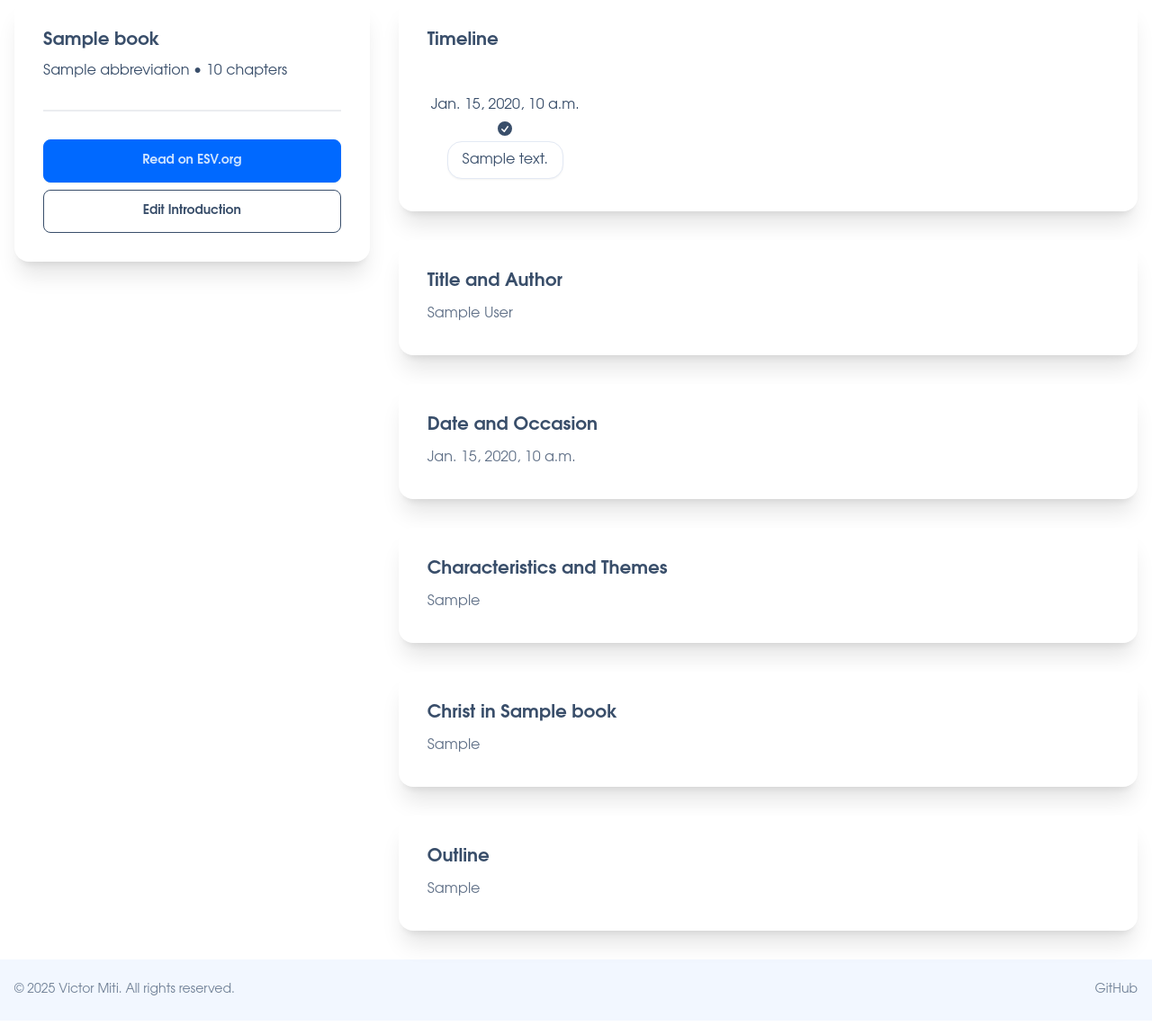
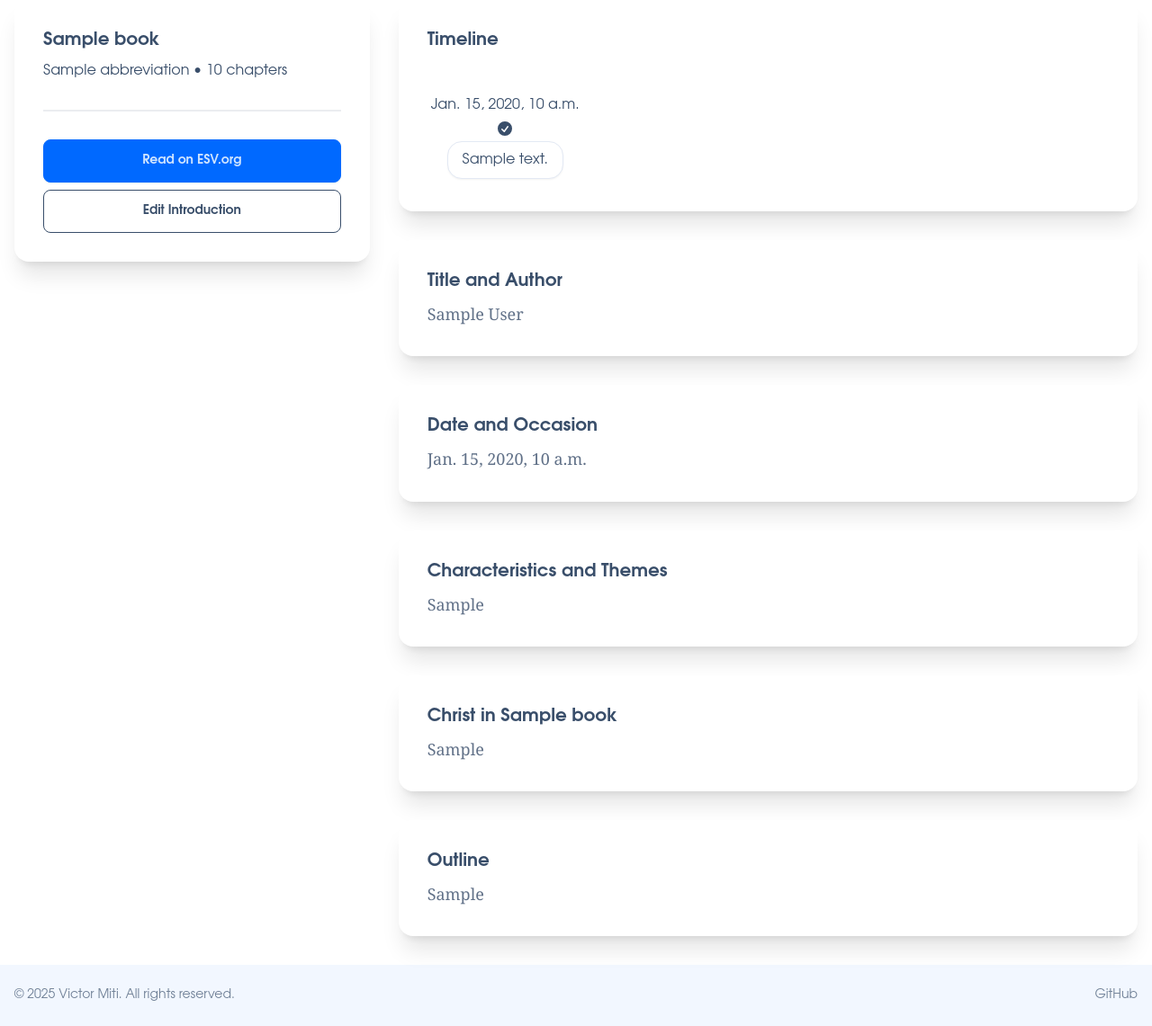
Before and after one commit to engineervix/milk2meat, a Django app: template milk2meat/bible/templates/bible/book_detail.html in a window 1280 px wide. Shown: the part 173-1314 px from the top of the page at 90% size. Run offline with Django 5.2, Linux system fonts and the light colour scheme; the template is opened without the code that fills it: most values are stand-ins (such as "Sample title", 1, 10 or a date in 2020); data that the repository does not hold is empty; style sheets or scripts are compiled from the project's sources; parts of the project's set-up code (start-up, migrations or seed data) failed here and were passed over; some libraries are stand-ins or nearby versions.

Commit message:
feat: use serif font for Book intros and Note content

```diff
--- a/milk2meat/bible/templates/bible/book_detail.html
+++ b/milk2meat/bible/templates/bible/book_detail.html
@@ -82,7 +82,7 @@
                         <div class="card bg-base-100 shadow-xl">
                             <div class="card-body">
                                 <h2 class="card-title text-xl">Title and Author</h2>
-                                <div class="prose max-w-none">{{ title_and_author_html }}</div>
+                                <div class="prose max-w-none content-serif">{{ title_and_author_html }}</div>
                             </div>
                         </div>
                     {% endif %}
@@ -90,7 +90,7 @@
                         <div class="card bg-base-100 shadow-xl">
                             <div class="card-body">
                                 <h2 class="card-title text-xl">Date and Occasion</h2>
-                                <div class="prose max-w-none">{{ date_and_occasion_html }}</div>
+                                <div class="prose max-w-none content-serif">{{ date_and_occasion_html }}</div>
                             </div>
                         </div>
                     {% endif %}
@@ -98,7 +98,7 @@
                         <div class="card bg-base-100 shadow-xl">
                             <div class="card-body">
                                 <h2 class="card-title text-xl">Characteristics and Themes</h2>
-                                <div class="prose max-w-none">{{ characteristics_and_themes_html }}</div>
+                                <div class="prose max-w-none content-serif">{{ characteristics_and_themes_html }}</div>
                             </div>
                         </div>
                     {% endif %}
@@ -106,7 +106,7 @@
                         <div class="card bg-base-100 shadow-xl">
                             <div class="card-body">
                                 <h2 class="card-title text-xl">Christ in {{ book.title }}</h2>
-                                <div class="prose max-w-none">{{ christ_in_book_html }}</div>
+                                <div class="prose max-w-none content-serif">{{ christ_in_book_html }}</div>
                             </div>
                         </div>
                     {% endif %}
@@ -114,7 +114,7 @@
                         <div class="card bg-base-100 shadow-xl">
                             <div class="card-body">
                                 <h2 class="card-title text-xl">Outline</h2>
-                                <div class="prose max-w-none">{{ outline_html }}</div>
+                                <div class="prose max-w-none content-serif">{{ outline_html }}</div>
                             </div>
                         </div>
                     {% endif %}
--- a/milk2meat/frontend/css/main.css
+++ b/milk2meat/frontend/css/main.css
@@ -6,6 +6,16 @@
   /* Scripture blocks (for Bible verses) */
   .scripture-block {
     @apply p-4 my-4 bg-accent/10 border-l-4 border-accent rounded-r-md;
+  }
+
+  /* Note content and book introductions */
+  .content-serif {
+    @apply font-serif text-lg leading-relaxed;
+  }
+
+  /* Make prose blocks use serif font when inside content areas */
+  .content-serif .prose {
+    @apply font-serif text-lg;
   }
 
   /* Alert container and alerts */
--- a/milk2meat/notes/templates/notes/note_detail.html
+++ b/milk2meat/notes/templates/notes/note_detail.html
@@ -138,7 +138,7 @@
                 <div class="card bg-base-100 shadow-xl">
                     <div class="card-body">
                         {# Rendered markdown content #}
-                        <div class="prose max-w-none">
+                        <div class="prose max-w-none content-serif">
                             {# djlint:off H008 #}
                             {{ content_html|default:"<p class='text-center opacity-70'>No content</p>" }}
                             {# djlint:on #}
--- a/tailwind.config.js
+++ b/tailwind.config.js
@@ -20,6 +20,13 @@ module.exports = {
           "source-sans-pro",
           "sans-serif",
         ],
+        serif: [
+          "Charter",
+          "Bitstream Charter",
+          "Sitka Text",
+          "Cambria",
+          "serif",
+        ],
       },
     },
   },
```
